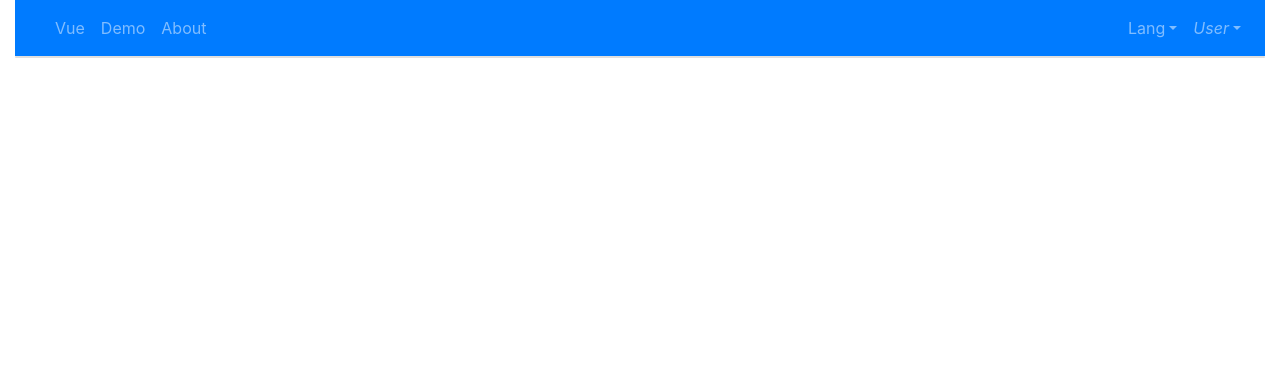
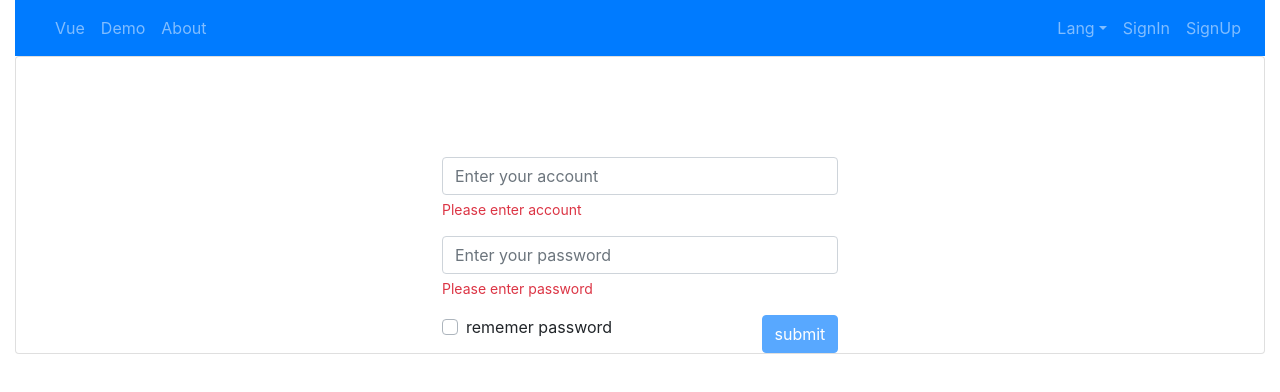
Before and after one commit to neoguojing/bootstrapvue, a Vue app: page /login in a window 1280 px wide. Shown: the top 392 px of the page. Built offline with nearby package versions, Linux system fonts and the light colour scheme.

Commit message:
add login pagge

```diff
--- a/src/components/NCarousel.vue
+++ b/src/components/NCarousel.vue
@@ -1,5 +1,5 @@
 <template>
-  <div>
+  <div style="margin-top:20px;">
     <b-carousel
       :id="id"
       v-model="slide"
@@ -34,7 +34,7 @@ import { BCarousel,BCarouselSlide } from 'bootstrap-vue';
 })
 export default class NCarousel extends Vue {
     @Prop(String) id?: string;
-    @Prop(Number) interval?: number;
+    @Prop({default: 4000}) interval?: number;
     @Prop({default: '#ababab'}) background!: string; //表头
     @Prop(Number) imgWidth?: number;
     @Prop(Number) imgHeight?: number;
--- a/src/components/NLogin.vue
+++ b/src/components/NLogin.vue
@@ -1,62 +1,154 @@
 <template>
+    <div>
+        <b-row>
+            <b-col cols="4">
+            </b-col>
+            <b-col cols="4">
+                <b-form-group
+                    id="account-group"
+                    label-for="account"
+                    :invalid-feedback="accountFeedback"
+                    :state="false"
+                >
+                <b-form-input
+                    id="account"
+                    type="text"
+                    placeholder="Enter your account"
+                    v-model="loginData.account"
+                    :state="accountState" trim/>
+                </b-form-group>
+            </b-col>
+            <b-col cols="4">
+            </b-col>
+        </b-row>
 
+        <b-row>
+            <b-col cols="4">
+            </b-col>
+            <b-col>
+                <b-form-group
+                    id="password-group"
+                    label-for="password"
+                    :invalid-feedback="passwordFeedback"
+                    :state="false"
+                >
+                <b-form-input
+                    id="password"
+                    type="password"
+                    placeholder="Enter your password"
+                    v-model="loginData.password"
+                    :state="passwordState" trim/>
+                </b-form-group>
+            </b-col>
+            <b-col cols="4">
+            </b-col>
+        </b-row>
+        <b-row>
+            <b-col cols="4">
+            </b-col>
+            <b-col cols="3">
+                <b-form-checkbox
+                    id="mem"
+                    v-model="loginData.isRemember"
+                    name="mempasswd"
+                    value="1"
+                    unchecked-value="0"
+                >rememer password</b-form-checkbox>
+            </b-col>
+            <b-col cols="1">
+                <b-button
+                    variant="primary"
+                    @click="onSubmit"
+                    :disabled="!btnState"
+                >submit</b-button>
+            </b-col>
+            <b-col cols="4">
+            </b-col>
+        </b-row>
+
+  </div>
 </template>
 
 <script lang="ts">
 import { Component, Prop, Vue,Emit,Inject,Provide,Watch,Model } from 'vue-property-decorator';
-import { BModal,BButton  } from 'bootstrap-vue';
+
+import { BFormGroup,BButton,BFormInput,BFormCheckbox,BRow,BCol } from 'bootstrap-vue';
 
 @Component({
     components: {
-        BModal,
-        BButton
+        BFormGroup,
+        BButton,
+        BFormInput,
+        BRow,BCol,
+        BFormCheckbox
     }
 })
 export default class NLogin extends Vue {
-    @Prop(String) btnSize?: string;
-    @Prop({default: "primary"}) btnBackgroud?: string;
-    @Prop(String) btnName?: string;
-    @Prop(String) modalTitle?: string;
+    /////////////////////////////////////////////
+    loginData = {
+        account : "",
+        password : "",
+        isRemember : 0
+    }
+
+    ///////////////////////////////////////////
+    get accountState(): boolean|null {
+        if (this.loginData.account == "") {
+            return null;
+        }
+       return this.loginData.account.length >= this.nameLength? true:false
+    }
+
+    get passwordState(): boolean{
+        if (this.loginData.password == "") {
+            return null;
+        }
+        return true;
+    }
+
+    get btnState(): boolean{
+        if (this.loginData.account == "" || this.loginData.password == "") {
+            return false;
+        }
+
+        if (this.passwordState && this.accountState) {
+            return true;
+        }
+
+        return false
+    }
+
+    get accountFeedback(): string {
+        if (this.loginData.account.length >= this.nameLength) {
+            return ''
+        } else if (this.loginData.account.length > 0) {
+            return 'Enter at least '+ this.nameLength +' characters';
+        } else {
+            return 'Please enter account'
+        }
+    }
+    get passwordFeedback(): string  {
+        if (this.loginData.password == '') {
+            return 'Please enter password';
+        } else {
+            return '';
+        }
+    }
+    ////////////////////////////////////////////
+    @Prop({default: 4}) nameLength?: number;
+    /////////////////////////////////////////////
+    checkPassword(): boolean{
+        const patten=new RegExp("/^[A-Za-z][A-Za-z0-9]{7,99}(?<=[^A-Z].*)(?<=[^a-z].*)(?<=[^0-9].*)$/");
+        return patten.test(this.loginData.password);
+    }
+    onSubmit(){
+        this.emitSubmit();
+    }
 
     /////////////////////////////////////////////
-    handleShow(evt: object){
-        this.showModal(evt)
-    }
-    @Emit("show")
-    showModal(evt: object){
-        return evt
-    }
-
-    handleHidden(evt: object){
-        this.hiddenModal(evt)
-    }
-    @Emit("hidden")
-    hiddenModal(evt: object){
-        return evt
-    }
-
-    handleOk(evt: object){
-        this.okModal(evt)
-    }
-    @Emit("ok")
-    okModal(evt: object){
-        return evt
-    }
-
-    handleCancel(evt: object){
-        this.cancelModal(evt)
-    }
-    @Emit("cancel")
-    cancelModal(evt: object){
-        return evt
-    }
-
-    handleClose(evt: object){
-        this.closeModal(evt)
-    }
-    @Emit("close")
-    closeModal(evt: object){
-        return evt
+    @Emit("submit")
+    emitSubmit(): object{
+        return this.loginData;
     }
 }
 </script>
--- a/src/components/NNavBar.vue
+++ b/src/components/NNavBar.vue
@@ -28,14 +28,19 @@
             <BDropdownItem href="#">FA</BDropdownItem>
             </BNavItemDropdown>
 
-            <BNavItemDropdown right>
-            <!-- Using 'button-content' slot -->
-            <template v-slot:button-content>
-                <em>User</em>
-            </template>
-            <BDropdownItem href="#">Profile</BDropdownItem>
-            <BDropdownItem href="#">Sign Out</BDropdownItem>
+            <BNavItem v-if="isLogin != true" to="/login" right>
+                SignIn
+            </BNavItem>
+
+            <BNavItem v-if="isLogin != true"  to="/register" right>
+                SignUp
+            </BNavItem>
+
+            <BNavItemDropdown v-if="isLogin == true" :text="User" right>
+                <BDropdownItem href="#">Profile</BDropdownItem>
+                <BDropdownItem href="#">Sign Out</BDropdownItem>
             </BNavItemDropdown>
+
         </BNavbarNav>
         </BCollapse>
     </BNavbar>
@@ -96,9 +101,6 @@ export default class NNavBar extends Vue {
         console.log('emitSearchValue emit',val);
     }
 
-    //计算属性
-    /*get ValA(){
-            return 1;
-        }*/
+    @Prop({default: false}) isLogin!: boolean;
 }
 </script>
--- a/src/router/index.ts
+++ b/src/router/index.ts
@@ -1,6 +1,7 @@
 import Vue from 'vue'
 import VueRouter from 'vue-router'
 import Home from '../views/Home.vue'
+import Login from '../views/Login.vue'
 import Demo from '../views/Demo.vue'
 
 Vue.use(VueRouter)
@@ -12,11 +13,13 @@ const routes = [
     component: Home
   },
   {
+    path: '/login',
+    name: 'Login',
+    component: Login
+  },
+  {
     path: '/demo',
     name: 'Demo',
-    // route level code-splitting
-    // this generates a separate chunk (about.[hash].js) for this route
-    // which is lazy-loaded when the route is visited.
     component: Demo
   },
   {
--- a/src/views/Home.vue
+++ b/src/views/Home.vue
@@ -4,7 +4,6 @@
       <BCol>
         <NCarousel
           id="my-slide"
-          :interval="400"
           :imgWidth="1024"
           :imgHeight="480"
           :imgList="imgList"
@@ -13,7 +12,7 @@
       </BCol>
     </BRow>
 
-    <BRow>
+    <BRow style="margin-top:10px;">
       <BCol cols="9">
         <b-card no-body>
           <b-tabs card fill>
@@ -89,8 +88,49 @@
       </BCol>
 
       <BCol cols="3">
-        <b-calendar locale="zh">
-        </b-calendar>
+        <BRow>
+          <BCol>
+            <b-calendar locale="zh">
+            </b-calendar>
+          </BCol>
+        </BRow>
+        <BRow>
+          <BCol>
+            <b-card no-body class="mb-1">
+              <b-card-header header-tag="header" class="p-1" role="tab">
+                <b-button block href="#" v-b-toggle.accordion-1 variant="info">Accordion 1</b-button>
+              </b-card-header>
+              <b-collapse id="accordion-1" visible accordion="my-accordion" role="tabpanel">
+                <b-card-body>
+                  <b-card-text>I start opened because <code>visible</code> is <code>true</code></b-card-text>
+                  <b-card-text>{{ text }}</b-card-text>
+                </b-card-body>
+              </b-collapse>
+            </b-card>
+
+            <b-card no-body class="mb-1">
+              <b-card-header header-tag="header" class="p-1" role="tab">
+                <b-button block href="#" v-b-toggle.accordion-2 variant="info">Accordion 2</b-button>
+              </b-card-header>
+              <b-collapse id="accordion-2" accordion="my-accordion" role="tabpanel">
+                <b-card-body>
+                  <b-card-text>{{ text }}</b-card-text>
+                </b-card-body>
+              </b-collapse>
+            </b-card>
+
+            <b-card no-body class="mb-1">
+              <b-card-header header-tag="header" class="p-1" role="tab">
+                <b-button block href="#" v-b-toggle.accordion-3 variant="info">Accordion 3</b-button>
+              </b-card-header>
+              <b-collapse id="accordion-3" accordion="my-accordion" role="tabpanel">
+                <b-card-body>
+                  <b-card-text>{{ text }}</b-card-text>
+                </b-card-body>
+              </b-collapse>
+            </b-card>
+          </BCol>
+        </BRow>
       </BCol>
     </BRow>
 
@@ -99,7 +139,7 @@
 
 <script>
 // @ is an alias to /src
-import { BRow,BCol,BCard,BTab,BTabs,BCardText,BCalendar  } from 'bootstrap-vue';
+import { BRow,BCol,BCard,BTab,BTabs,BCardText,BCalendar,BCollapse,BCardBody,BCardHeader,BButton  } from 'bootstrap-vue';
 import NPagination from '@/components/NPagination.vue'
 import NTable from '@/components/NTable.vue'
 import NCarousel from '@/components/NCarousel.vue'
@@ -118,12 +158,14 @@ export default { //导出模块
     BCard,
     BTabs,
     BCardText,
-    BCalendar
+    BCalendar,
+    BCollapse,BCardBody,BCardHeader,BButton
   },
   data() {
       return {
         perPage: 3,
         currentPage: 1,
+        text:"ddddddddddddddddd",
         items: [
           { id: 1, 姓: 'Fred', 名: 'Flintstone' },
           { id: 2, 姓: 'Wilma', 名: 'Flintstone' },
--- /dev/null
+++ b/src/views/Login.vue
@@ -0,0 +1,31 @@
+<template>
+  <div class="login" style="margin-top:100px;">
+    <BRow>
+      <BCol>
+        <NLogin
+            @submit="submit"
+        ></NLogin>
+      </BCol>
+    </BRow>
+  </div>
+</template>
+
+<script>
+// @ is an alias to /src
+import { BRow,BCol  } from 'bootstrap-vue';
+import NLogin from '@/components/NLogin.vue'
+
+export default { //导出模块
+    name: 'Login',
+    components: {
+        BRow,
+        BCol,
+        NLogin
+    },
+    methods:{
+      submit(val){
+        console.log("submit:",val)
+      }
+    }
+}
+</script>
```
